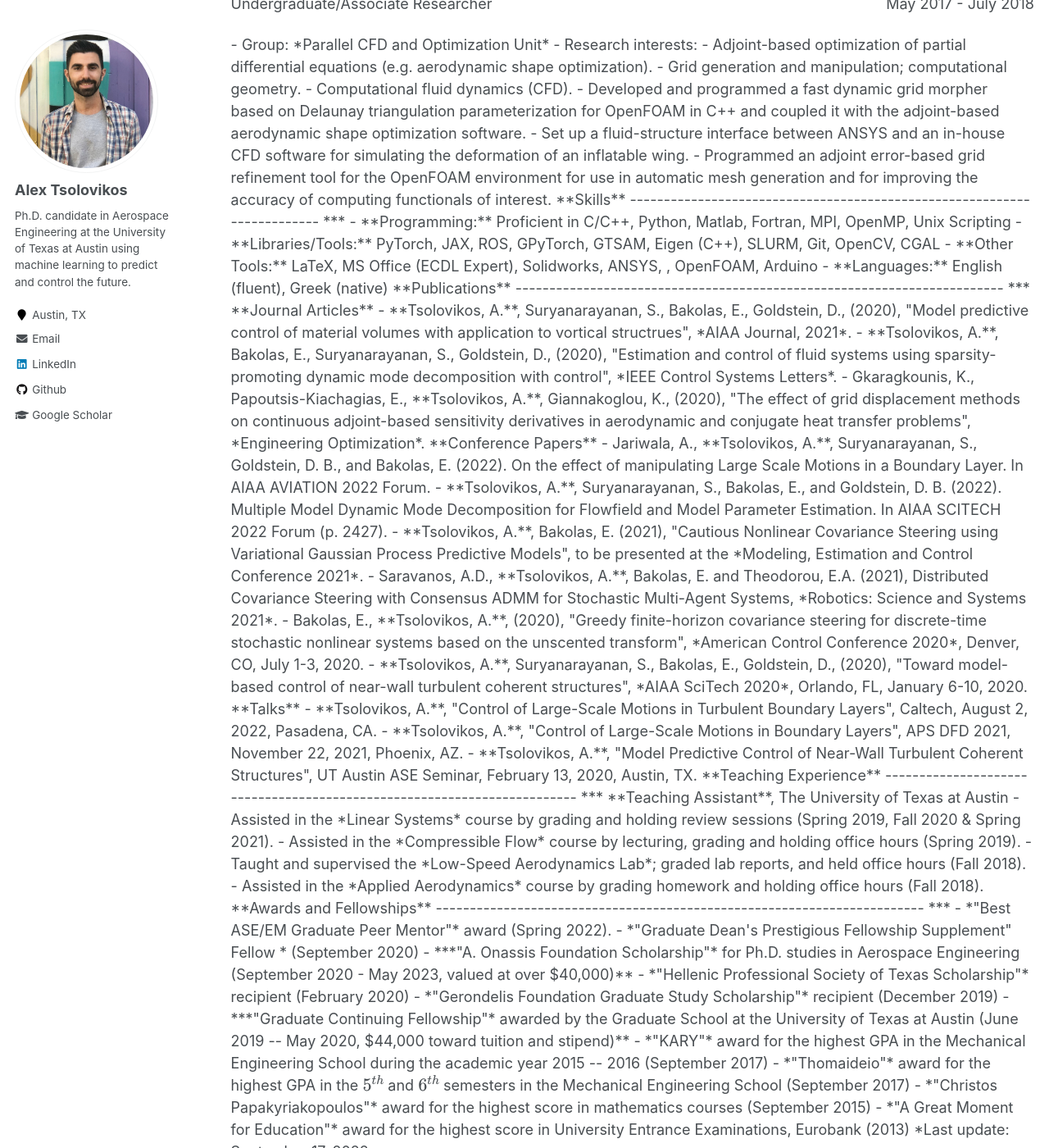
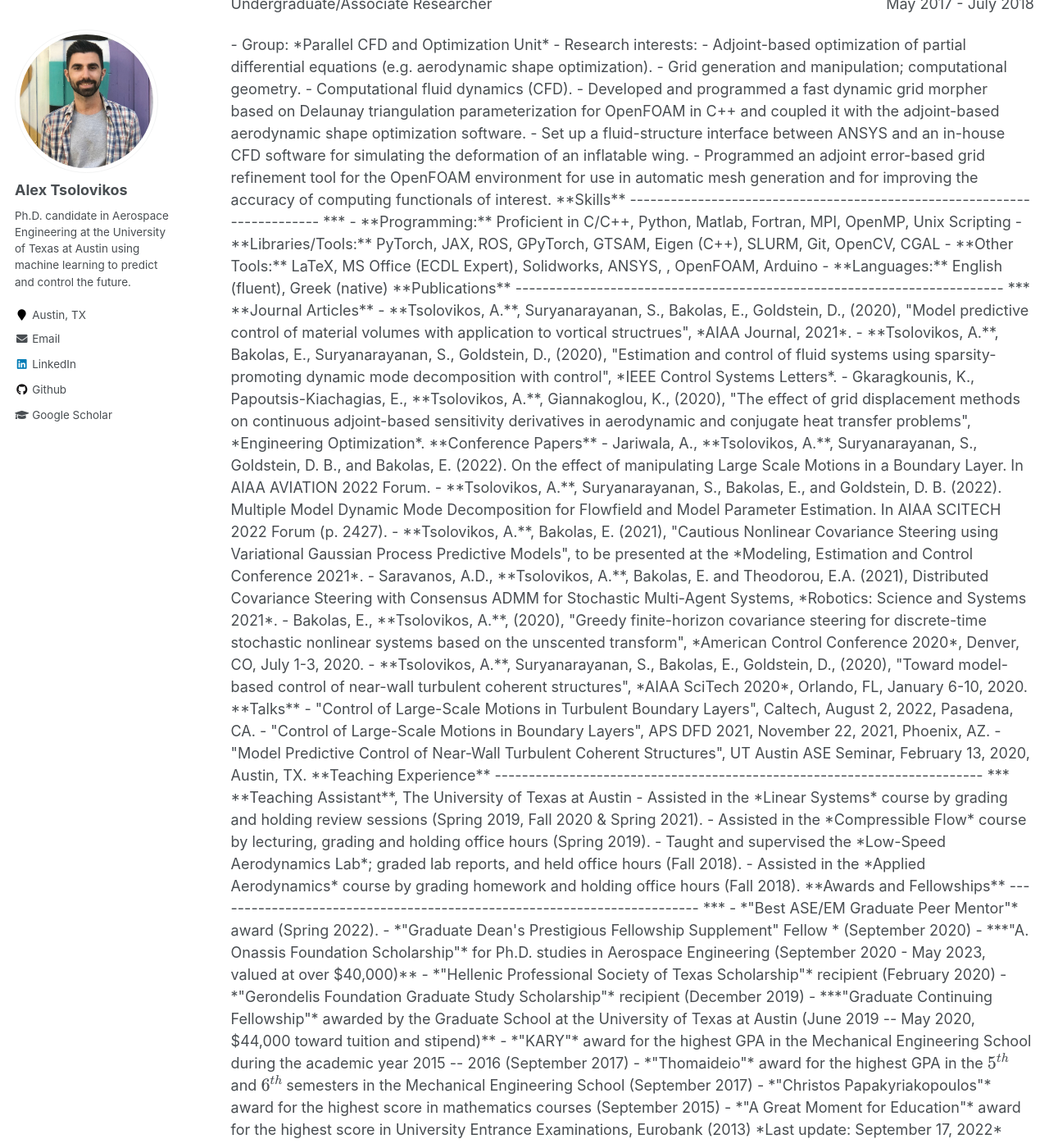
Before and after one commit to alextsolovikos/alextsolovikos.github.io, a Jekyll site: the page built from _pages/cv.md, in a window 1280 px wide and 1400 px high, scrolled down 2265 px. Shown: the whole window at 82% size. Built offline with Jekyll 4.4.1, drawn with Linux system fonts in a browser that asks for light colours; formulas are drawn with MathJax 3.

Commit message:
Update cv.md

```diff
--- a/_pages/cv.md
+++ b/_pages/cv.md
@@ -175,9 +175,9 @@ Undergraduate/Associate Researcher <span style="float:right;">May 2017 - July 20
     structures", *AIAA SciTech 2020*, Orlando, FL, January 6-10, 2020.
 
 **Talks**
-- **Tsolovikos, A.**, "Control of Large-Scale Motions in Turbulent Boundary Layers", Caltech, August 2, 2022, Pasadena, CA.
-- **Tsolovikos, A.**, "Control of Large-Scale Motions in Boundary Layers", APS DFD 2021, November 22, 2021, Phoenix, AZ.
-- **Tsolovikos, A.**, "Model Predictive Control of Near-Wall Turbulent Coherent Structures", UT Austin ASE Seminar, February 13, 2020, Austin, TX.
+- "Control of Large-Scale Motions in Turbulent Boundary Layers", Caltech, August 2, 2022, Pasadena, CA.
+- "Control of Large-Scale Motions in Boundary Layers", APS DFD 2021, November 22, 2021, Phoenix, AZ.
+- "Model Predictive Control of Near-Wall Turbulent Coherent Structures", UT Austin ASE Seminar, February 13, 2020, Austin, TX.
 
 
 **Teaching Experience**
```
